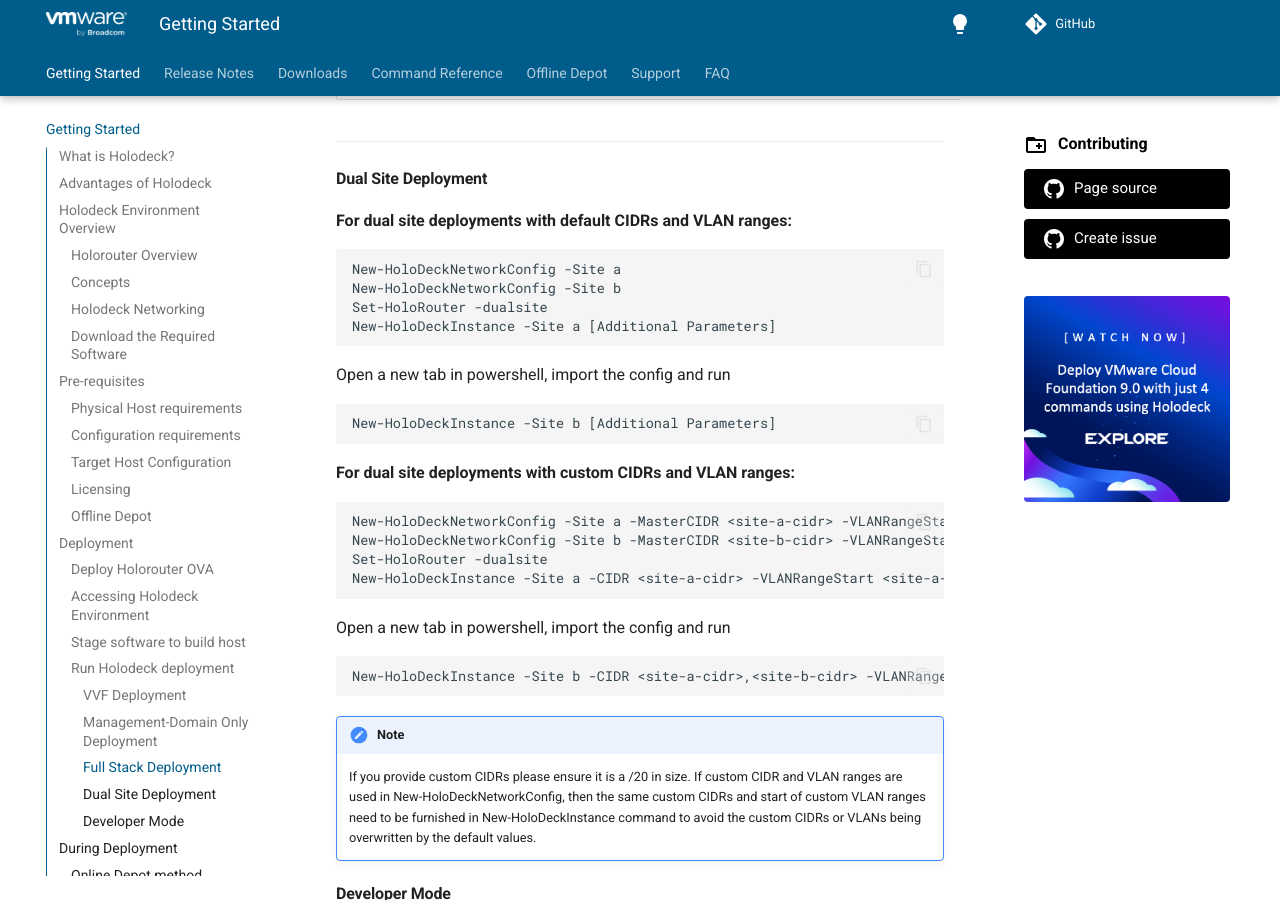
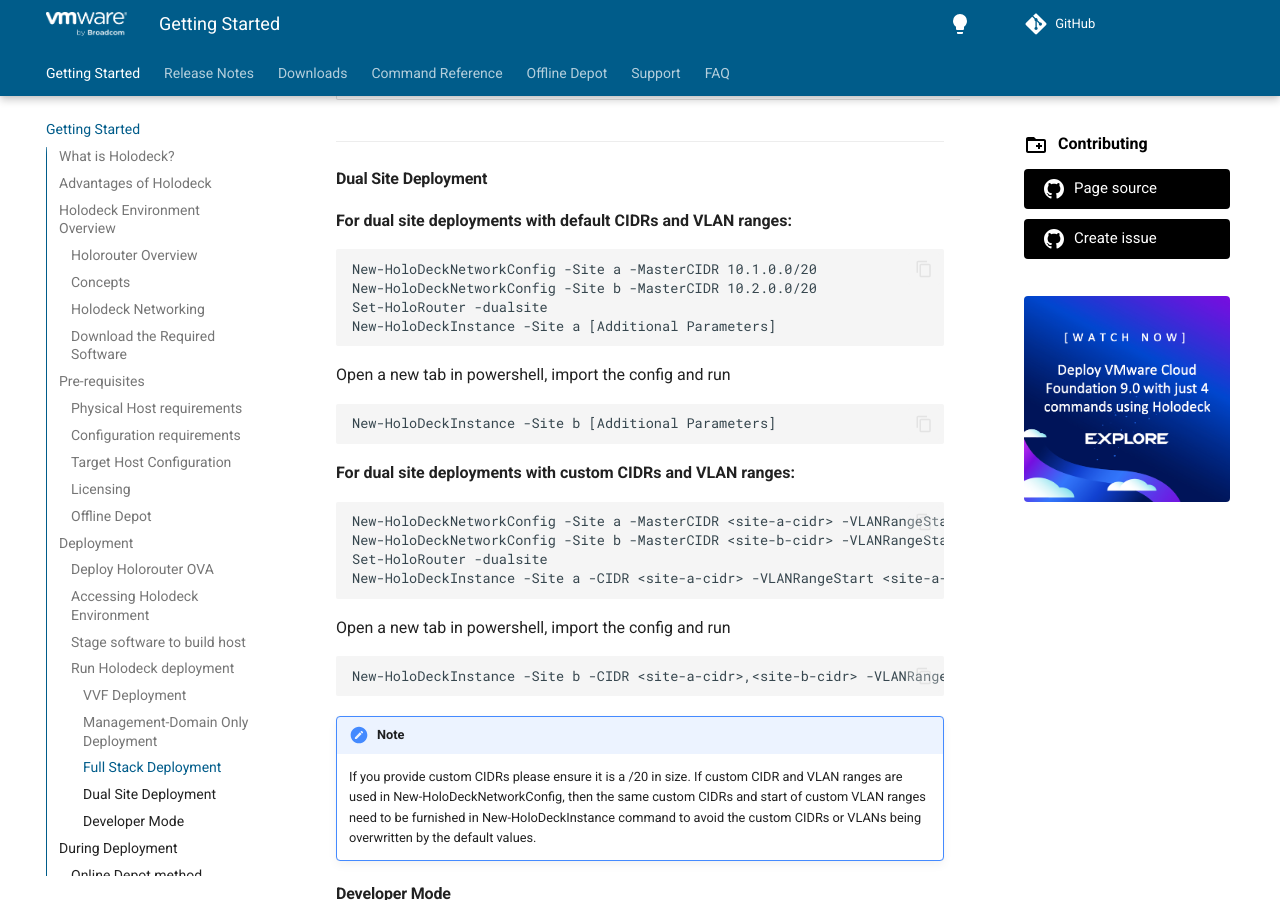
Before and after one commit to vmware/Holodeck, an MkDocs documentation site: the page built from docs/index.md, in a window 1280 px wide and 900 px high, scrolled down 27013 px. Built offline with MkDocs 1.6.1 and Material for MkDocs 9.7.7, drawn with Linux system fonts in a browser that asks for light colours; comment, search, counter and statistics services are not loaded.

Commit message:
Update dual site command

````diff
--- a/docs/index.md
+++ b/docs/index.md
@@ -539,8 +539,8 @@
 
 **For dual site deployments with default CIDRs and VLAN ranges:**
 ```
-New-HoloDeckNetworkConfig -Site a
-New-HoloDeckNetworkConfig -Site b
+New-HoloDeckNetworkConfig -Site a -MasterCIDR 10.1.0.0/20
+New-HoloDeckNetworkConfig -Site b -MasterCIDR 10.2.0.0/20
 Set-HoloRouter -dualsite
 New-HoloDeckInstance -Site a [Additional Parameters]
 ```
````
